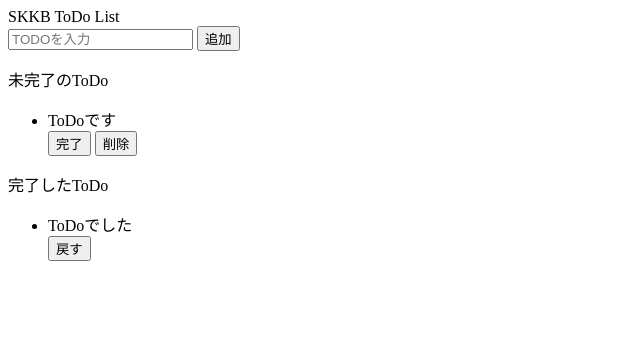
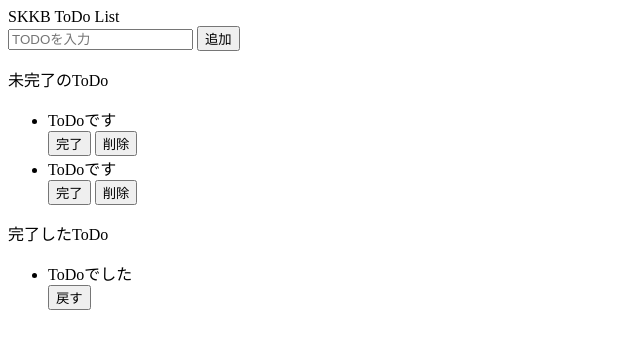
Before and after one commit to yutaka0719/ToDoList1, a plain HTML site: page index.html in a window 1280 px wide. Shown: the whole page, without its empty margins (0-640 px from the left). Drawn offline with Linux system fonts and the light colour scheme.

Commit message:
html追加

```diff
--- a/index.html
+++ b/index.html
@@ -22,6 +22,11 @@
 				<button>完了</button>
 				<button>削除</button>
 				</div>
+				<div class ="list-row">
+				<li>ToDoです</li>
+				<button>完了</button>
+				<button>削除</button>
+				</div>
 			<ul>
 		</div>
 
```
